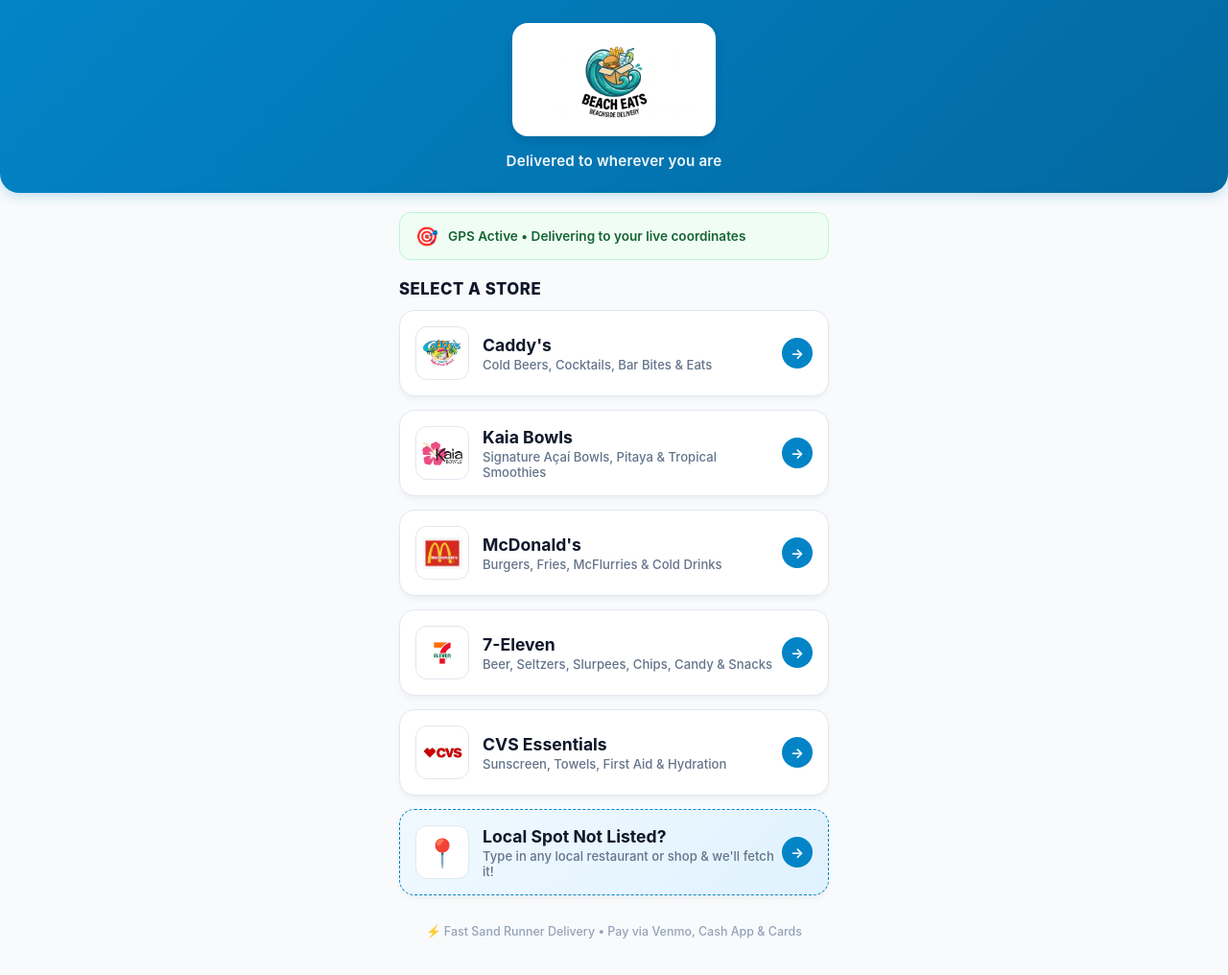
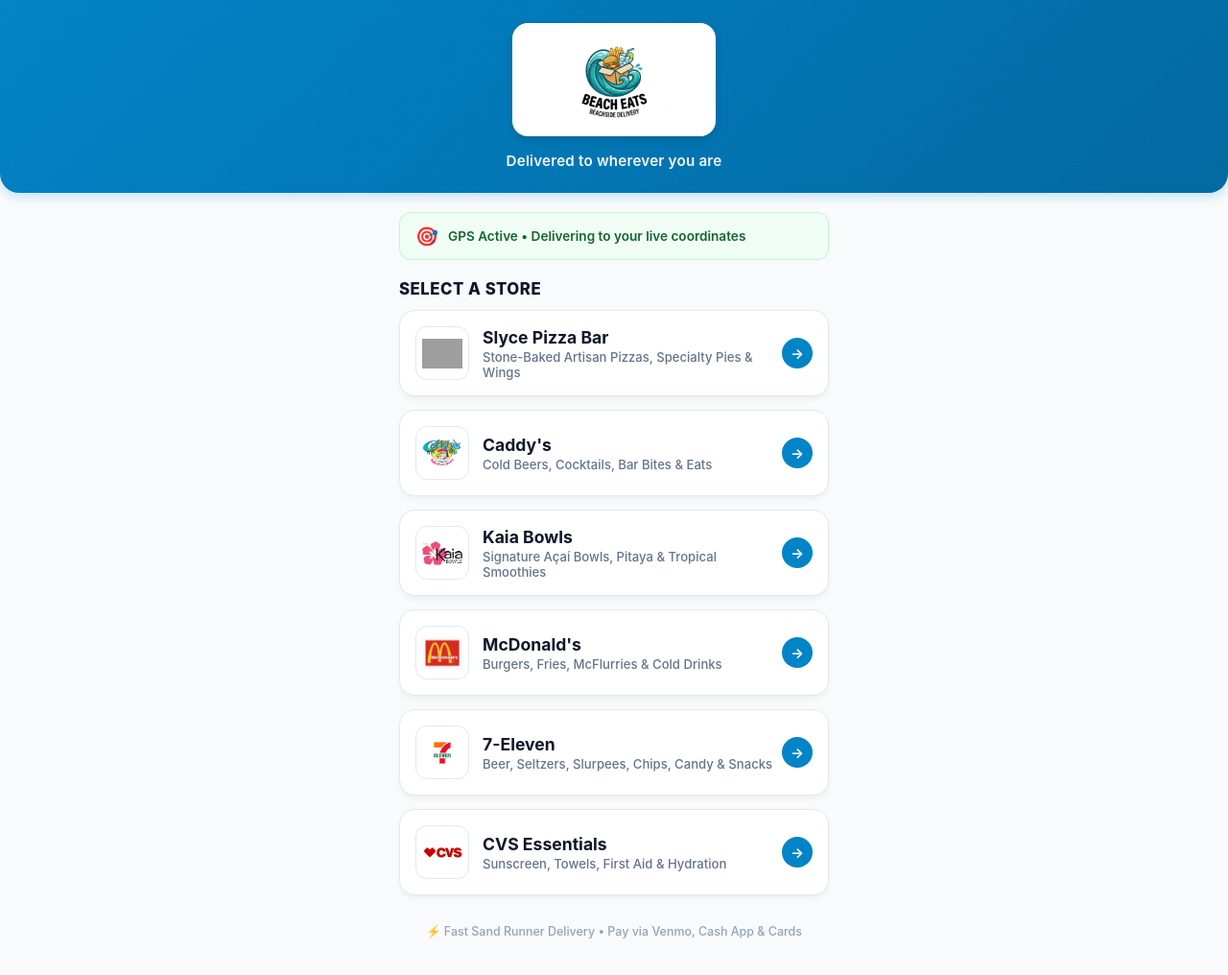
Before and after one commit to wpb200129/Beach-Eats-, a plain HTML site: page index.html in a window 1280 px wide. Shown: the whole page at 96% size. Drawn offline with Linux system fonts and the light colour scheme; grey boxes are pictures that could not be loaded.

Commit message:
Update store cards in index.html
Removed the custom card for local restaurants not listed and added a new card for Slyce Pizza Bar.

```diff
--- a/index.html
+++ b/index.html
@@ -89,8 +89,6 @@
 
     .arrow-badge { background-color: #0284c7; color: #fff; width: 32px; height: 32px; border-radius: 50%; display: flex; align-items: center; justify-content: center; font-weight: bold; font-size: 0.9rem; flex-shrink: 0; }
 
-    .custom-card { background: linear-gradient(135deg, #f0f9ff, #e0f2fe); border: 1.5px dashed #0284c7; }
-
     .trust-footer { margin-top: 30px; text-align: center; font-size: 0.78rem; color: #94a3b8; font-weight: 500; }
   </style>
 </head>
@@ -115,6 +113,20 @@
     <h2 class="section-title">Select a Store</h2>
 
     <div class="store-grid">
+
+      <!-- Slyce Pizza Bar Card -->
+      <a href="slyce.html" class="store-card">
+        <div class="store-info">
+          <div class="store-logo-wrapper">
+            <img src="slyce.png" alt="Slyce Pizza Bar" onerror="this.src='https://slycepizzabar.com/wp-content/uploads/2020/09/slyce-logo.png'">
+          </div>
+          <div class="store-details">
+            <h3>Slyce Pizza Bar</h3>
+            <p>Stone-Baked Artisan Pizzas, Specialty Pies & Wings</p>
+          </div>
+        </div>
+        <div class="arrow-badge">→</div>
+      </a>
 
       <!-- Caddy's Card -->
       <a href="caddys.html" class="store-card">
@@ -186,18 +198,6 @@
         <div class="arrow-badge">→</div>
       </a>
 
-      <!-- Local Restaurant Not Listed -->
-      <a href="restaurants.html" class="store-card custom-card">
-        <div class="store-info">
-          <div class="store-logo-wrapper">📍</div>
-          <div class="store-details">
-            <h3>Local Spot Not Listed?</h3>
-            <p>Type in any local restaurant or shop & we'll fetch it!</p>
-          </div>
-        </div>
-        <div class="arrow-badge">→</div>
-      </a>
-
     </div>
 
     <div class="trust-footer">
```
